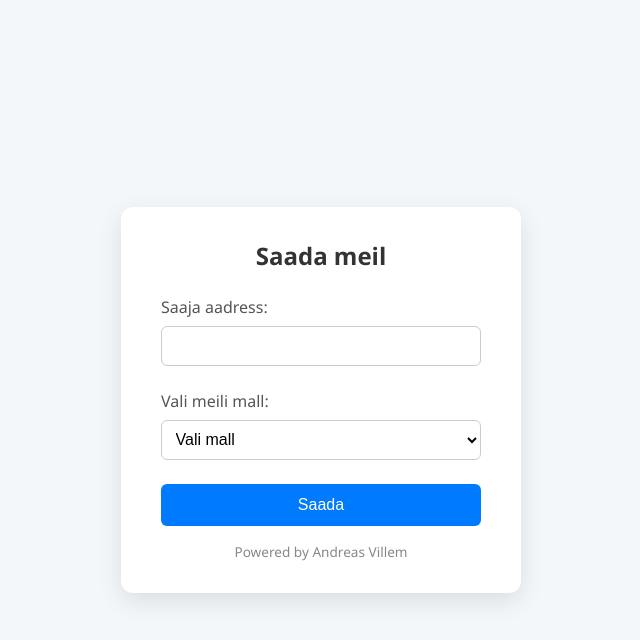
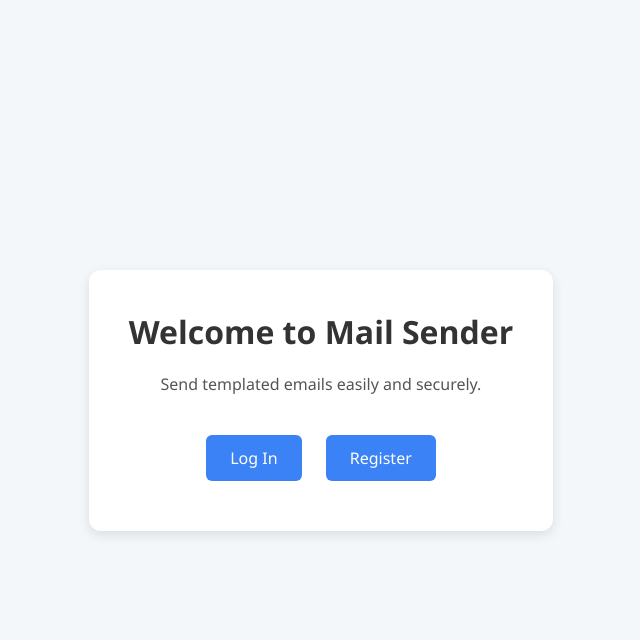
Before and after one commit to AndreasVG1/mail-sender, a Flask app: template app/templates/index.html in a window 1280 px wide. Shown: the top 640 px of the page, without its empty margins (319-959 px from the left). Run offline with Flask 3, Linux system fonts and the light colour scheme; the template is opened without the code that fills it, so the values that code supplies are empty.

Commit message:
index page, improved auth pages

```diff
--- a/app/models.py
+++ b/app/models.py
@@ -18,6 +18,7 @@ class User(db.Model):
 
     templates: Mapped[list["MailTemplate"]] = relationship(back_populates="user")
     logs: Mapped[list["MailLog"]] = relationship(back_populates="user")
+    mail_settings: Mapped["MailSettings"] = relationship(back_populates="user", uselist=False)
 
 class MailTemplate(db.Model):
     __tablename__ = "templates"
--- a/app/static/style.css
+++ b/app/static/style.css
@@ -97,3 +97,41 @@ button:hover {
     80% { opacity: 1; }
     100% { opacity: 0; top: 0; }
 }
+
+
+.welcome-container {
+    max-width: 500px;
+    margin: 100px auto;
+    text-align: center;
+    background: white;
+    padding: 40px;
+    border-radius: 12px;
+    box-shadow: 0 4px 12px rgba(0, 0, 0, 0.1);
+}
+
+.welcome-container h1 {
+    margin-bottom: 20px;
+    font-size: 2rem;
+    color: #333;
+}
+
+.welcome-container p {
+    margin-bottom: 30px;
+    color: #555;
+    font-size: 1rem;
+}
+
+.welcome-container a {
+    display: inline-block;
+    margin: 10px;
+    padding: 12px 24px;
+    background-color: #3b82f6;
+    color: white;
+    text-decoration: none;
+    border-radius: 6px;
+    transition: background-color 0.2s;
+}
+
+.welcome-container a:hover {
+    background-color: #2563eb;
+}
--- a/app/templates/index.html
+++ b/app/templates/index.html
@@ -4,32 +4,14 @@
     <meta charset="UTF-8">
     <title>Send Mail</title>
     <meta name="viewport" content="width=device-width, initial-scale=1.0">
-    <link rel="stylesheet" href="static/style.css">
+    <link rel="stylesheet" href="{{ url_for('static', filename='style.css') }}">
 </head>
 <body>
-    {% if popup %}
-        <div class="popup">
-            <p>Meil teele pandud!</p>
-        </div>
-    {% endif %}
-    <div class="card">
-        <h2>Saada meil</h2>
-        <form method="POST" action="/">
-            <label for="recipient">Saaja aadress:</label>
-            <input type="text" id="recipient" name="recipient"><br>
-            <label for="template">Vali meili mall:</label>
-            <select name="template" id="template" required>
-                <option value="" disabled selected>Vali mall</option>
-                {% for i in temps %}
-                    <option value={{i}}>{{i}}</option>
-                {% endfor %}
-            </select>
-
-            <button type="submit">Saada</button>
-        </form>
-        <div class="footer">
-            Powered by Andreas Villem
-        </div>
-    </div>
+    <div class="welcome-container">
+    <h1>Welcome to Mail Sender</h1>
+    <p>Send templated emails easily and securely.</p>
+    <a href="{{ url_for('auth.login') }}">Log In</a>
+    <a href="{{ url_for('auth.register') }}">Register</a>
+  </div>
 </body>
 </html>
```
Also changed, not shown: app/routes/auth.py (+30 -4 lines), app/routes/main.py (+6 -2 lines), app/static/authstyle.css (added, +52 -0 lines), app/templates/dashboard.html (+9 -0 lines), app/templates/login.html (+25 -5 lines), app/templates/register.html (+41 -6 lines), app/utils/crypto.py (added, +10 -0 lines).
